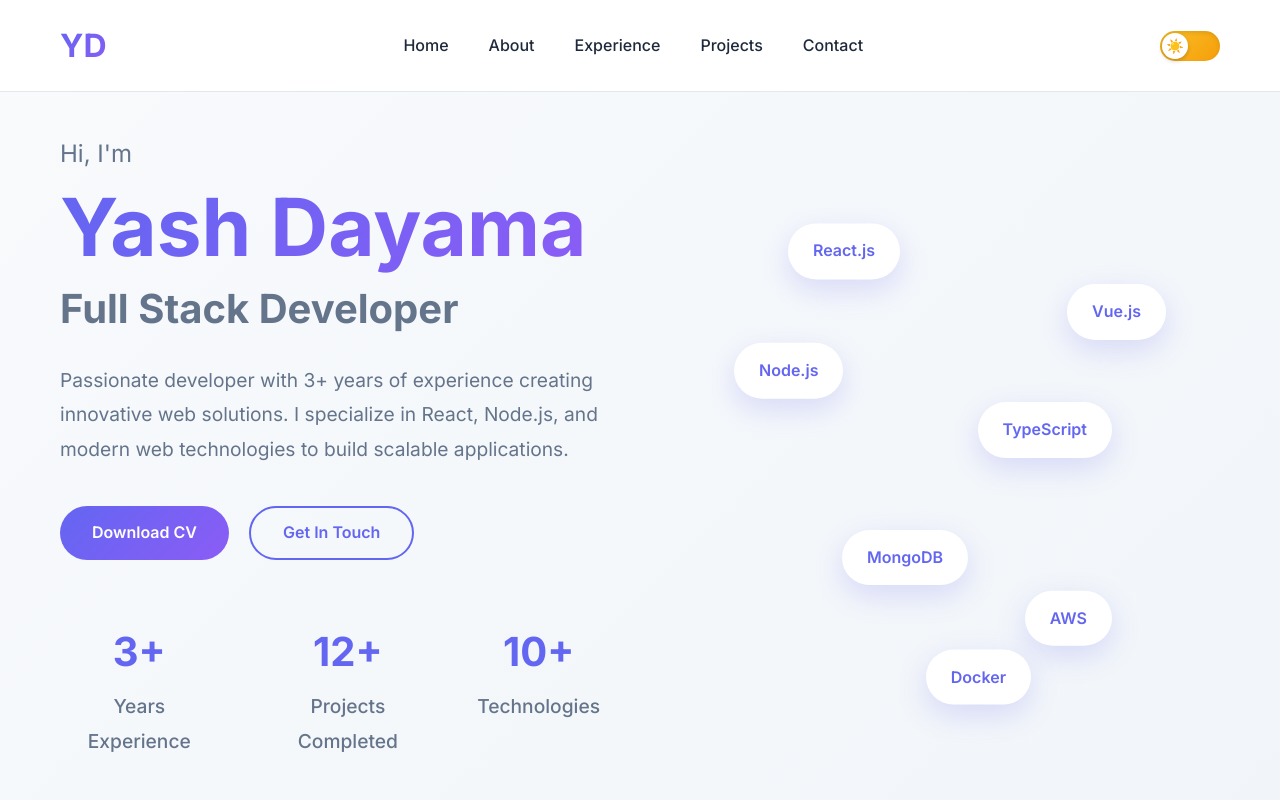
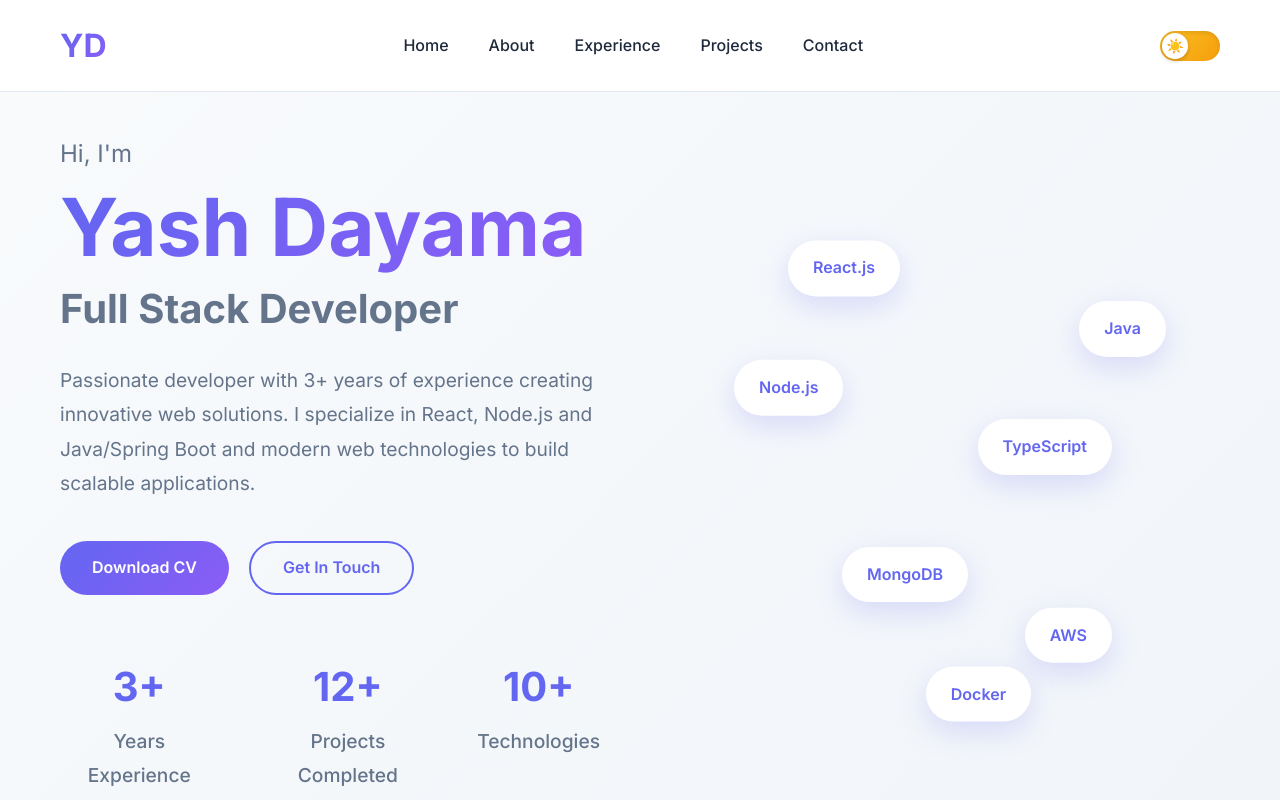
Before and after one commit to yash-dayama/yash-dayama.github.io, a Nuxt app: page / in a window 1280 px wide. Shown: the top 800 px of the page. Built offline with nearby package versions, Linux system fonts and the light colour scheme.

Commit message:
feat: update skills and experience sections to include Java and Spring Boot

```diff
--- a/components/About.vue
+++ b/components/About.vue
@@ -82,7 +82,7 @@ const skills = [
   },
   {
     name: "Backend",
-    items: ["Node.js", "Express.js", "Nest.js", "Python","REST APIs", "GraphQL", "Microservices"]
+    items: ["Node.js", "Express.js", "Nest.js", "Python", "Java", "Spring Boot", "REST APIs", "GraphQL", "Microservices"]
   },
   {
     name: "Database",
--- a/components/Experience.vue
+++ b/components/Experience.vue
@@ -49,9 +49,32 @@ const timelineItems = ref([])
 
 const experiences = [
   {
+  "title": "Senior Software Developer",
+  "company": "Agile Infoways",
+  "duration": "August 2025 - Present",
+  "summary": "Full-stack development leader and mentor driving enterprise web applications within **Agile/Scrum** environments. Expertise spans **React, Node.js, and Python**, recently fortified with **Java/Spring Boot** for building scalable microservices and cloud solutions.",
+  "achievements": [
+  "Successfully onboarded and established new Java/Spring Boot service templates and coding standards.",
+    "Contributed to the design and planning phase for a major microservices migration project.",
+    "Established initial deployment configurations for new services using **Docker** and internal cloud infrastructure.",
+  ],
+  "technologies": [
+    "Java",
+    "Spring Boot",
+    "React",
+    "Node.js",
+    "TypeScript",
+    "Python",
+    "AWS",
+    "Docker",
+    "MongoDB",
+    "Agile/Scrum"
+  ]
+},
+  {
     title: "Full Stack Developer",
     company: "Impero IT Services",
-    duration: "July 2023 - Present",
+    duration: "July 2023 - July 2025",
     description: "Leading development of enterprise web applications and mentoring junior developers. Responsible for architecture decisions and implementing best practices across the development team.",
     achievements: [
       "Led a team of 5 developers in building a comprehensive e-learning platform",
--- a/components/Hero.vue
+++ b/components/Hero.vue
@@ -11,7 +11,7 @@
 
           <p ref="heroDescription">
             Passionate developer with 3+ years of experience creating innovative
-            web solutions. I specialize in React, Node.js, and modern web
+            web solutions. I specialize in React, Node.js and Java/Spring Boot and modern web
             technologies to build scalable applications.
           </p>
 
@@ -52,7 +52,7 @@
         <div class="hero-visual" ref="heroVisual">
           <div class="floating-elements">
             <div class="element element-1">React.js</div>
-            <div class="element element-2">Vue.js</div>
+            <div class="element element-2">Java</div>
             <div class="element element-3">Node.js</div>
             <div class="element element-4">TypeScript</div>
             <div class="element element-5">MongoDB</div>
```
